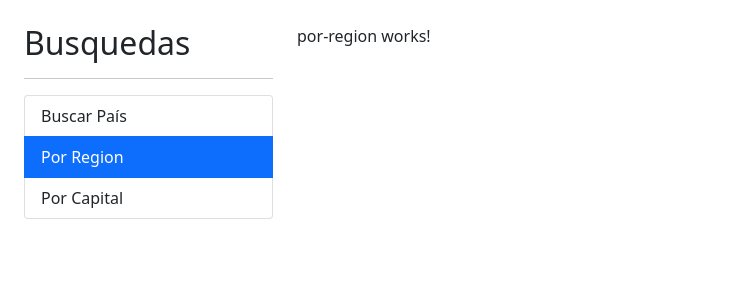
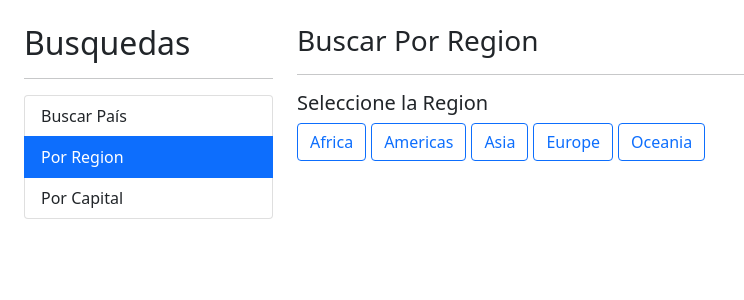
Before and after one commit to LuisCutzal/03-paisesApp, an Angular app: page /Region in a window 1280 px wide. Shown: the top 300 px of the page, without its empty margins (0-744 px from the left). Built offline with nearby package versions, Linux system fonts and the light colour scheme.

Commit message:
ngClass, class y [class.] y Clases de CSS condicionales

```diff
--- a/src/app/pais/pages/por-region/por-region.component.html
+++ b/src/app/pais/pages/por-region/por-region.component.html
@@ -1 +1,20 @@
-<p>por-region works!</p>
+<h3>Buscar Por Region <small>{{regionActiva | titlecase}}</small> </h3>
+<hr>
+
+<h5>Seleccione la Region</h5>
+
+<div class="row">
+    <div class="col">
+        <!--[class.btn-primary]="region==regionActiva"-->
+        <!--[ngClass]="{
+                    'btn-primary':regionActiva==region,
+                    'btn-outline-primary':regionActiva!=region
+                }"-->
+        <!--[class]="(region==regionActiva) ? 'btn btn-primary': 'btn btn-outline-primary'"-->
+        <button *ngFor="let region of regiones"
+                [class]="getClaseCss(region)"
+                (click)="activarRegion(region)"> <!--se esta utilizando la variable local region que se creo en el *ngfor-->
+            {{region | titlecase}}
+        </button>
+    </div>
+</div>
--- a/src/app/pais/pages/por-region/por-region.component.ts
+++ b/src/app/pais/pages/por-region/por-region.component.ts
@@ -1,16 +1,29 @@
-import { Component, OnInit } from '@angular/core';
+import { Component } from '@angular/core';
 
 @Component({
   selector: 'app-por-region',
   templateUrl: './por-region.component.html',
-  styles: [
+  styles: [`
+    button{
+      margin-right:5px;
+    }
+
+  `
   ]
 })
-export class PorRegionComponent implements OnInit {
+export class PorRegionComponent {
 
-  constructor() { }
+  regiones:string[]=["africa", "americas", "asia", "europe", "oceania"];
+  regionActiva:string="";
 
-  ngOnInit(): void {
+  activarRegion(region:string){
+    this.regionActiva=region;
+
+  }
+
+  getClaseCss(region:string):string{
+    return (region==this.regionActiva) ? 'btn btn-primary': 'btn btn-outline-primary';
+    //si la region es igual a la region activa regresamos 'btn btn-primary' y si no regresamos 'btn btn-outline-primary'
   }
 
 }
```
